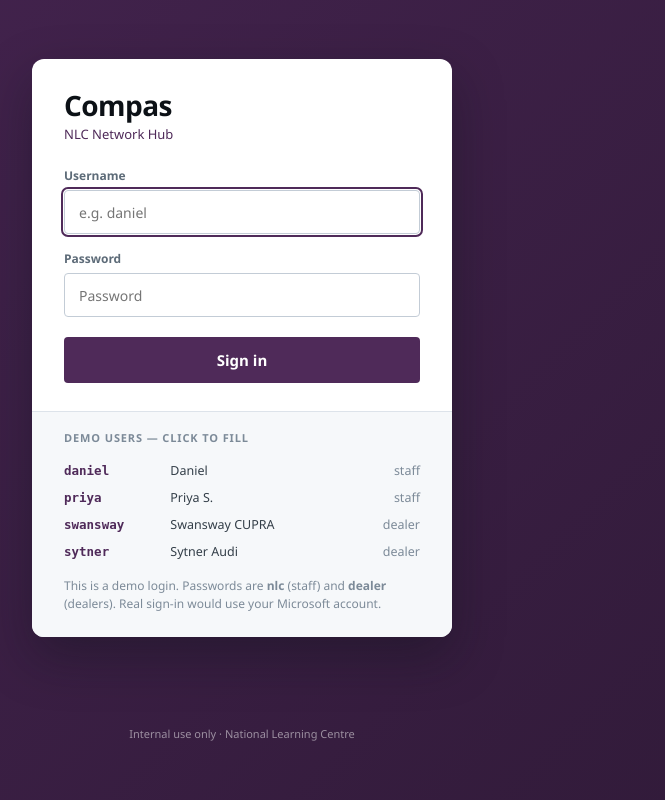
After one commit to danielpilborough/azuretestapp, a Flask app: page /login in a window 1280 px wide. The commit adds this page. Shown: the whole page, without its empty margins (398-1063 px from the left). Run offline with Flask 3, Linux system fonts and the light colour scheme.

Commit message:
Add files via upload

```diff
--- a/app.py
+++ b/app.py
@@ -16,12 +16,43 @@ cached; the DB connection is reused. Same pattern as the fast test app.
 """
 import os
 import threading
+import functools
 import pyodbc
-from flask import Flask, request, redirect, render_template
+from flask import Flask, request, redirect, render_template, session, url_for
 from azure.identity import DefaultAzureCredential
 from azure.keyvault.secrets import SecretClient
 
 app = Flask(__name__)
+# Session secret. In Azure this comes from an env var; locally a default is fine.
+# Sessions are how the mock login "remembers" who is logged in across pages.
+app.secret_key = os.environ.get("FLASK_SECRET", "compas-demo-not-secret")
+
+# ---- Mock login: a short hardcoded list of demo users ----
+# NOTE: this is a DEMO gate only - passwords live in code, it is not real
+# security. Real authentication (Entra ID) comes with the Django build.
+# Each user has a role, which controls what they see (staff vs dealer).
+DEMO_USERS = {
+    "daniel":  {"password": "nlc",   "name": "Daniel",         "role": "staff",  "initials": "DR", "sub": "Network Engagement"},
+    "priya":   {"password": "nlc",   "name": "Priya S.",       "role": "staff",  "initials": "PS", "sub": "Training Support"},
+    "swansway":{"password": "dealer","name": "Swansway CUPRA", "role": "dealer", "initials": "SW", "sub": "Dealer - CUPRA"},
+    "sytner":  {"password": "dealer","name": "Sytner Audi",    "role": "dealer", "initials": "SA", "sub": "Dealer - Audi"},
+}
+
+
+def login_required(view):
+    """Redirect to the login page if there's no logged-in user in the session."""
+    @functools.wraps(view)
+    def wrapped(*args, **kwargs):
+        if "user" not in session:
+            return redirect(url_for("login"))
+        return view(*args, **kwargs)
+    return wrapped
+
+
+def current_user():
+    """Return the logged-in user's record, or None."""
+    uid = session.get("user")
+    return DEMO_USERS.get(uid) if uid else None
 
 _password = None
 _conn = None
@@ -187,8 +218,32 @@ ICONS = dict(
 )
 
 
+@app.route("/login", methods=["GET", "POST"])
+def login():
+    error = ""
+    if request.method == "POST":
+        uid = (request.form.get("username") or "").strip().lower()
+        pw = (request.form.get("password") or "").strip()
+        user = DEMO_USERS.get(uid)
+        if user and user["password"] == pw:
+            session["user"] = uid
+            return redirect(url_for("home"))
+        error = "Wrong username or password. Try one of the demo users below."
+    if "user" in session:
+        return redirect(url_for("home"))
+    return render_template("login.html", error=error, demo_users=DEMO_USERS, **ICONS)
+
+
+@app.route("/logout")
+def logout():
+    session.pop("user", None)
+    return redirect(url_for("login"))
+
+
 @app.route("/")
+@login_required
 def home():
+    user = current_user()
     error = ""
     data = dict(tickets=[], contacts=[], action_items=[], open_count=0, high_count=0,
                 open_action_count=0, ticket_count=0, contact_count=0)
@@ -197,10 +252,11 @@ def home():
         data = fetch_all()
     except Exception as e:
         error = str(e)
-    return render_template("dashboard.html", error=error, **data, **ICONS)
+    return render_template("dashboard.html", error=error, user=user, **data, **ICONS)
 
 
 @app.route("/add-ticket", methods=["POST"])
+@login_required
 def add_ticket():
     subject = (request.form.get("subject") or "").strip()
     requester = (request.form.get("requester") or "").strip()
@@ -215,10 +271,23 @@ def add_ticket():
                 subject, requester, site, channel, priority)
         except Exception:
             pass
+    # Return to wherever the form was submitted from.
+    if request.form.get("from") == "help":
+        return redirect(url_for("help_page", sent="1"))
     return redirect("/#contact")
 
 
+@app.route("/help", methods=["GET"])
+@login_required
+def help_page():
+    """A dedicated page housing the full ticketing form."""
+    user = current_user()
+    sent = request.args.get("sent") == "1"
+    return render_template("help.html", user=user, sent=sent, **ICONS)
+
+
 @app.route("/add-contact", methods=["POST"])
+@login_required
 def add_contact():
     name = (request.form.get("name") or "").strip()
     dealer = (request.form.get("dealer") or "").strip()
@@ -233,6 +302,7 @@ def add_contact():
 
 
 @app.route("/add-action", methods=["POST"])
+@login_required
 def add_action():
     title = (request.form.get("title") or "").strip()
     due = (request.form.get("due") or "").strip()
@@ -246,6 +316,7 @@ def add_action():
 
 
 @app.route("/toggle-action", methods=["POST"])
+@login_required
 def toggle_action():
     action_id = request.form.get("id")
     if action_id:
--- /dev/null
+++ b/templates/login.html
@@ -0,0 +1,92 @@
+<!DOCTYPE html>
+<html lang="en-GB">
+<head>
+<meta charset="utf-8">
+<meta name="viewport" content="width=device-width, initial-scale=1">
+<title>Sign in · Compas</title>
+<style>
+  :root{
+    --ink-900:#0C1116; --purple-800:#301A38; --purple-600:#452450; --purple-500:#4F2A59;
+    --purple-400:#6B3A79; --purple-100:#F2EAF4; --white:#FFFFFF; --grey-50:#F6F8FA;
+    --grey-200:#DDE3EA; --grey-300:#C3CCD6; --grey-500:#7C8A98; --grey-600:#5D6B78; --grey-800:#333E48;
+    --red-600:#B3261E; --red-100:#FBE7E5; --green-600:#1C7A4A;
+    --radius-sm:4px; --radius-md:8px;
+    --font:"Archivo","Segoe UI",Roboto,Helvetica,Arial,sans-serif;
+    --mono:"IBM Plex Mono",ui-monospace,monospace;
+  }
+  *{box-sizing:border-box;margin:0;padding:0}
+  body{font-family:var(--font);background:var(--purple-500);color:var(--grey-800);
+       min-height:100vh;display:grid;place-items:center;padding:24px;
+       background-image:linear-gradient(135deg,var(--purple-600),var(--purple-800));}
+  .card{width:min(420px,100%);background:var(--white);border-radius:12px;
+        box-shadow:0 20px 50px rgba(12,17,22,.35);overflow:hidden}
+  .head{padding:32px 32px 20px}
+  .mark{font-weight:700;font-size:28px;letter-spacing:-0.02em;color:var(--ink-900);line-height:1}
+  .sub{font-size:13px;font-weight:500;color:var(--purple-500);margin-top:6px}
+  .body{padding:4px 32px 28px}
+  .field{margin-bottom:16px}
+  .field label{display:block;font-size:12px;font-weight:600;color:var(--grey-600);margin-bottom:6px}
+  .field input{width:100%;font-family:inherit;font-size:14px;border:1px solid var(--grey-300);
+               border-radius:var(--radius-sm);padding:0 14px;height:44px;color:var(--ink-900)}
+  .field input:focus{outline:2px solid var(--purple-500);outline-offset:1px}
+  .btn{width:100%;font-family:inherit;font-size:15px;font-weight:600;background:var(--purple-500);
+       color:#fff;border:none;border-radius:var(--radius-sm);height:46px;cursor:pointer;margin-top:4px}
+  .btn:hover{background:var(--purple-700,#3E2248)}
+  .err{background:var(--red-100);color:var(--red-600);border:1px solid #f2c4c0;border-radius:var(--radius-sm);
+       padding:11px 14px;font-size:13px;margin-bottom:18px}
+  .demo{background:var(--grey-50);border-top:1px solid var(--grey-200);padding:18px 32px 24px}
+  .demo h3{font-size:11px;letter-spacing:.08em;text-transform:uppercase;color:var(--grey-500);font-weight:700;margin-bottom:12px}
+  .demo table{width:100%;border-collapse:collapse;font-size:12.5px}
+  .demo td{padding:5px 0;color:var(--grey-800)}
+  .demo td.u{font-family:var(--mono);font-weight:600;color:var(--purple-500)}
+  .demo td.r{text-align:right;color:var(--grey-500)}
+  .demo .hint{font-size:12px;color:var(--grey-500);margin-top:12px;line-height:1.5}
+  .demo a{color:var(--purple-500);cursor:pointer;text-decoration:none;font-weight:600}
+  .demo a:hover{text-decoration:underline}
+  .foot{text-align:center;font-size:11px;color:var(--grey-500);margin-top:18px}
+</style>
+</head>
+<body>
+  <div class="card">
+    <div class="head">
+      <div class="mark">Compas</div>
+      <div class="sub">NLC Network Hub</div>
+    </div>
+    <div class="body">
+      {% if error %}<div class="err">{{ error }}</div>{% endif %}
+      <form method="post" action="/login">
+        <div class="field">
+          <label>Username</label>
+          <input name="username" id="username" placeholder="e.g. daniel" autocomplete="username" autofocus required>
+        </div>
+        <div class="field">
+          <label>Password</label>
+          <input name="password" id="password" type="password" placeholder="Password" autocomplete="current-password" required>
+        </div>
+        <button class="btn" type="submit">Sign in</button>
+      </form>
+    </div>
+    <div class="demo">
+      <h3>Demo users — click to fill</h3>
+      <table>
+        {% for uid, u in demo_users.items() %}
+        <tr>
+          <td class="u"><a onclick="fill('{{ uid }}','{{ u.password }}')">{{ uid }}</a></td>
+          <td>{{ u.name }}</td>
+          <td class="r">{{ u.role }}</td>
+        </tr>
+        {% endfor %}
+      </table>
+      <div class="hint">This is a demo login. Passwords are <b>nlc</b> (staff) and <b>dealer</b> (dealers). Real sign-in would use your Microsoft account.</div>
+    </div>
+  </div>
+  <div class="foot" style="color:rgba(255,255,255,.5)">Internal use only · National Learning Centre</div>
+  <script>
+    function fill(u,p){
+      document.getElementById('username').value=u;
+      document.getElementById('password').value=p;
+      document.getElementById('password').focus();
+    }
+  </script>
+</body>
+</html>
```
Also changed, not shown: templates/dashboard.html (+8 -5 lines), templates/help.html (added, +167 -0 lines).
